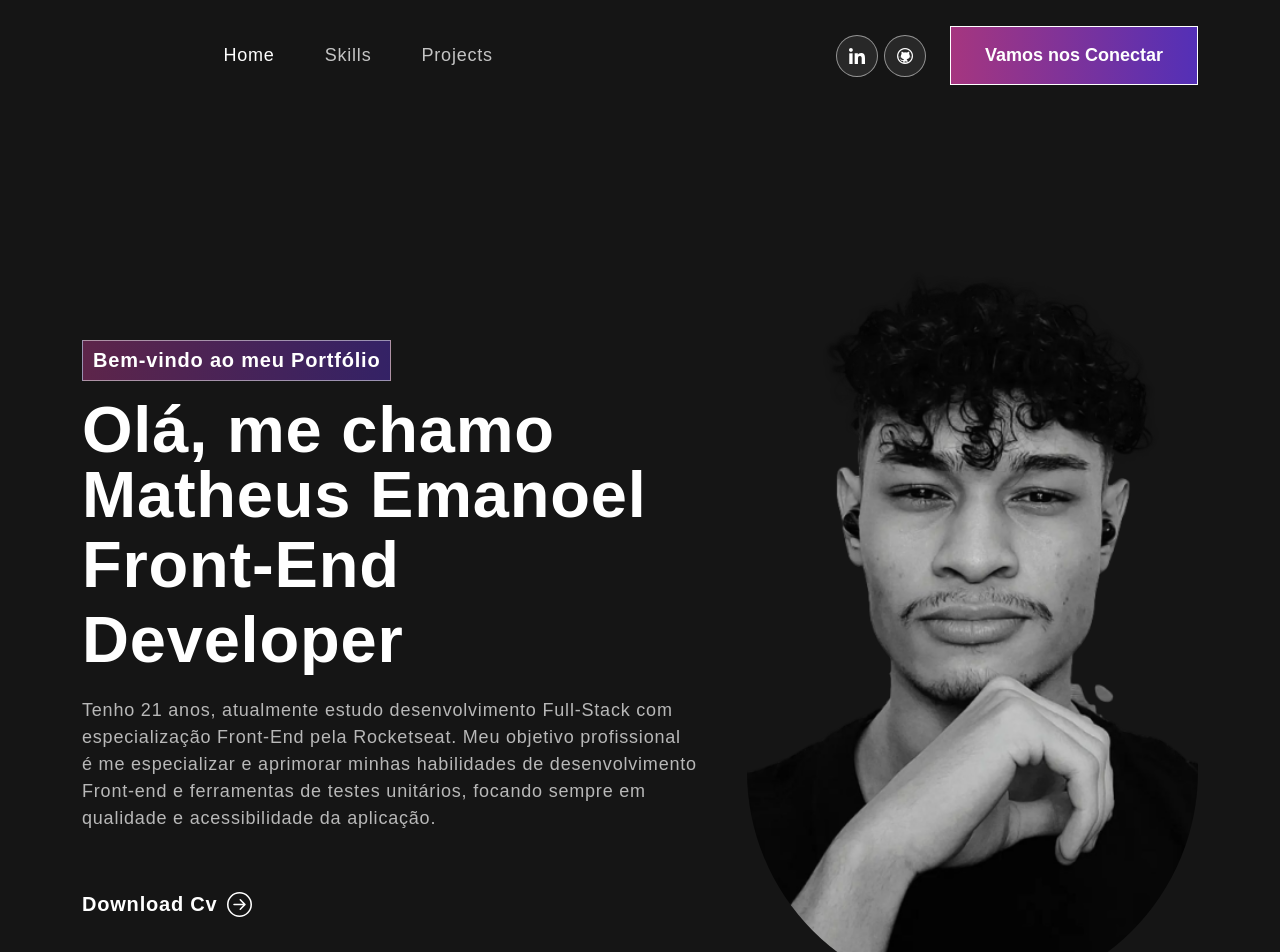
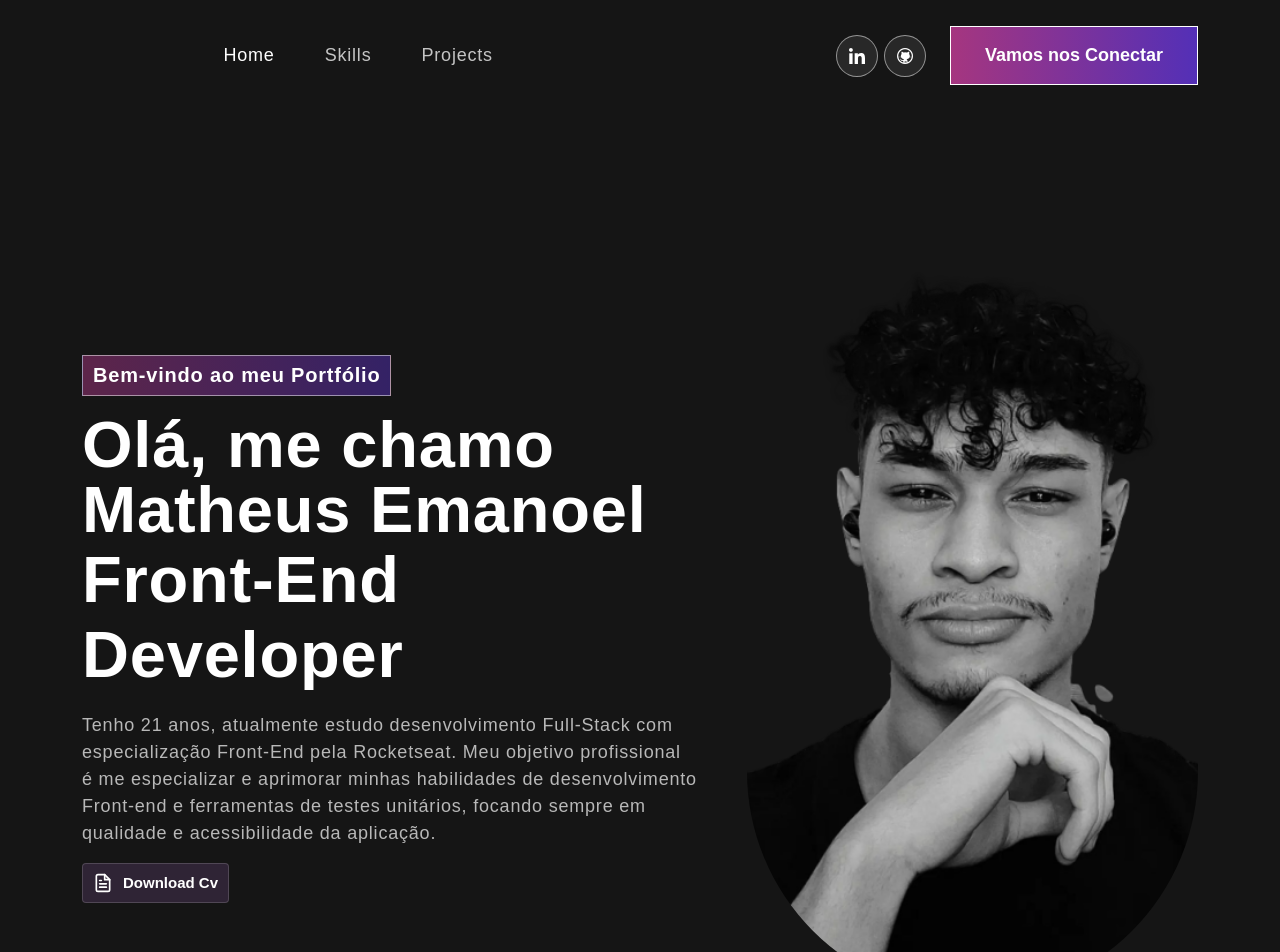
Before and after one commit to fehbr800/Portfolio-Web, a React (Create React App) app: page / in a window 1280 px wide. Shown: the top 952 px of the page. Built offline with nearby package versions, Linux system fonts and the light colour scheme.

Commit message:
download

```diff
--- a/src/components/Banner.jsx
+++ b/src/components/Banner.jsx
@@ -20,13 +20,13 @@ export const Banner = () => {
 
 
 
-    const PDF_FILE_URL= 'http://localhost:3000/CurriculoMatheus.pdf'
-    const dowloadFileAtURL=(url)=>{
-        fetch(url).then(response=>response.blob()).then(blob=>{
-          const blobURL = window.URL.createObjectURL(new Blob([blob]))
-          const fileName = url.split('/').pop()
+    const PDF_FILE_URL = 'http://localhost:3000/CurriculoMatheus.pdf'
+    const dowloadFileAtURL = (url) => {
+        fetch(url).then(response => response.blob()).then(blob => {
+            const blobURL = window.URL.createObjectURL(new Blob([blob]))
+            const fileName = url.split('/').pop()
             const aTag = document.createElement('a')
-            aTag.href=blobURL
+            aTag.href = blobURL
             aTag.setAttribute('download', fileName)
             document.body.appendChild(aTag)
             aTag.click()
@@ -81,8 +81,17 @@ export const Banner = () => {
                                     <h1>{`Olá, me chamo Matheus Emanoel`}<br /><span className="txt-rotate" dataPeriod="1000" data-rotate='[ "Front-End Developer", "UI/UX Designer" ]'></span><span className="wrap">{text}</span></h1>
                                     <p>Tenho 21 anos, atualmente estudo desenvolvimento Full-Stack com especialização Front-End pela Rocketseat.
 
+
                                         Meu objetivo profissional é me especializar e aprimorar minhas habilidades de desenvolvimento Front-end e ferramentas de testes unitários, focando sempre em qualidade e acessibilidade da aplicação.</p>
-                                    <button onClick={() => dowloadFileAtURL(PDF_FILE_URL)}>Download Cv<ArrowRightCircle size={25} /></button>
+
+
+
+                                    <button onClick={() => dowloadFileAtURL(PDF_FILE_URL)} class="download-button">
+                                        <div class="docs"><svg class="css-i6dzq1" stroke-linejoin="round" stroke-linecap="round" fill="none" stroke-width="2" stroke="currentColor" height="20" width="20" viewBox="0 0 24 24"><path d="M14 2H6a2 2 0 0 0-2 2v16a2 2 0 0 0 2 2h12a2 2 0 0 0 2-2V8z"></path><polyline points="14 2 14 8 20 8"></polyline><line y2="13" x2="8" y1="13" x1="16"></line><line y2="17" x2="8" y1="17" x1="16"></line><polyline points="10 9 9 9 8 9"></polyline></svg> Download Cv</div>
+                                        <div class="download">
+                                            <svg class="css-i6dzq1" stroke-linejoin="round" stroke-linecap="round" fill="none" stroke-width="2" stroke="currentColor" height="24" width="24" viewBox="0 0 24 24"><path d="M21 15v4a2 2 0 0 1-2 2H5a2 2 0 0 1-2-2v-4"></path><polyline points="7 10 12 15 17 10"></polyline><line y2="3" x2="12" y1="15" x1="12"></line></svg>
+                                        </div>
+                                    </button>
                                 </div>}
                         </TrackVisibility>
                     </Col>
--- a/src/styles/Banner.scss
+++ b/src/styles/Banner.scss
@@ -47,26 +47,7 @@
     line-height: 1.5em;
     width: 96%;
   }
-  .banner button {
-    color: #fff;
-    font-weight: 700;
-    font-size: 20px;
-    margin-top: 60px;
-    letter-spacing: 0.8px;
-    display: flex;
-    align-items: center;
 
-  }
-  .banner button svg {
-    font-size: 25px;
-    margin-left: 10px;
-    transition: 0.3s ease-in-out;
-    line-height: 1;
-  }
-  .banner button:hover svg {
-    margin-left: 25px;
-
-  }
   .banner img {
     overflow: hidden;
     border-radius: 999px;
@@ -94,3 +75,69 @@
     border-right: 0.08em solid #666;
 
   }
+
+  .download-button {
+    position: relative;
+    border-width: 0;
+    color: white;
+    font-size: 15px;
+    font-weight: 600;
+    border-radius: 4px;
+    z-index: 1;
+   }
+
+   .download-button .docs {
+    display: flex;
+    align-items: center;
+    justify-content: space-between;
+    gap: 10px;
+    min-height: 40px;
+    padding: 0 10px;
+    border-radius: 4px;
+    z-index: 1;
+    background-color: #2f2435;
+    border: solid 1px #e8e8e82d;
+    transition: all .5s cubic-bezier(0.77, 0, 0.175, 1);
+   }
+
+   .download-button:hover {
+    box-shadow: rgba(0, 0, 0, 0.25) 0px 54px 55px, rgba(0, 0, 0, 0.12) 0px -12px 30px, rgba(0, 0, 0, 0.12) 0px 4px 6px, rgba(0, 0, 0, 0.17) 0px 12px 13px, rgba(0, 0, 0, 0.09) 0px -3px 5px;
+   }
+
+   .download {
+    position: absolute;
+    inset: 0;
+    display: flex;
+    align-items: center;
+    justify-content: center;
+    max-width: 90%;
+    margin: 0 auto;
+    z-index: -1;
+    border-radius: 4px;
+    transform: translateY(0%);
+    background-color: #01e056;
+    border: solid 1px #01e0572d;
+    transition: all .5s cubic-bezier(0.77, 0, 0.175, 1);
+   }
+
+   .download-button:hover .download {
+    transform: translateY(100%)
+   }
+
+   .download svg polyline,.download svg line {
+    animation: docs 1s infinite;
+   }
+
+   @keyframes docs {
+    0% {
+     transform: translateY(0%);
+    }
+
+    50% {
+     transform: translateY(-15%);
+    }
+
+    100% {
+     transform: translateY(0%);
+    }
+   }
--- a/src/styles/index.css
+++ b/src/styles/index.css
@@ -318,27 +318,6 @@ nav.navbar .navbar-toggler[aria-expanded=true] .navbar-toggler-icon {
   width: 96%;
 }
 
-.banner button {
-  color: #fff;
-  font-weight: 700;
-  font-size: 20px;
-  margin-top: 60px;
-  letter-spacing: 0.8px;
-  display: flex;
-  align-items: center;
-}
-
-.banner button svg {
-  font-size: 25px;
-  margin-left: 10px;
-  transition: 0.3s ease-in-out;
-  line-height: 1;
-}
-
-.banner button:hover svg {
-  margin-left: 25px;
-}
-
 .banner img {
   overflow: hidden;
   border-radius: 999px;
@@ -368,6 +347,69 @@ nav.navbar .navbar-toggler[aria-expanded=true] .navbar-toggler-icon {
   border-right: 0.08em solid #666;
 }
 
+.download-button {
+  position: relative;
+  border-width: 0;
+  color: white;
+  font-size: 15px;
+  font-weight: 600;
+  border-radius: 4px;
+  z-index: 1;
+}
+
+.download-button .docs {
+  display: flex;
+  align-items: center;
+  justify-content: space-between;
+  gap: 10px;
+  min-height: 40px;
+  padding: 0 10px;
+  border-radius: 4px;
+  z-index: 1;
+  background-color: #2f2435;
+  border: solid 1px rgba(232, 232, 232, 0.1764705882);
+  transition: all 0.5s cubic-bezier(0.77, 0, 0.175, 1);
+}
+
+.download-button:hover {
+  box-shadow: rgba(0, 0, 0, 0.25) 0px 54px 55px, rgba(0, 0, 0, 0.12) 0px -12px 30px, rgba(0, 0, 0, 0.12) 0px 4px 6px, rgba(0, 0, 0, 0.17) 0px 12px 13px, rgba(0, 0, 0, 0.09) 0px -3px 5px;
+}
+
+.download {
+  position: absolute;
+  inset: 0;
+  display: flex;
+  align-items: center;
+  justify-content: center;
+  max-width: 90%;
+  margin: 0 auto;
+  z-index: -1;
+  border-radius: 4px;
+  transform: translateY(0%);
+  background-color: #01e056;
+  border: solid 1px rgba(1, 224, 87, 0.1764705882);
+  transition: all 0.5s cubic-bezier(0.77, 0, 0.175, 1);
+}
+
+.download-button:hover .download {
+  transform: translateY(100%);
+}
+
+.download svg polyline, .download svg line {
+  animation: docs 1s infinite;
+}
+
+@keyframes docs {
+  0% {
+    transform: translateY(0%);
+  }
+  50% {
+    transform: translateY(-15%);
+  }
+  100% {
+    transform: translateY(0%);
+  }
+}
 .skill {
   padding: 0 0 50px 0;
   position: relative;
```
Also changed, not shown: 1 other file (tests, documents, lock files or other folders).
